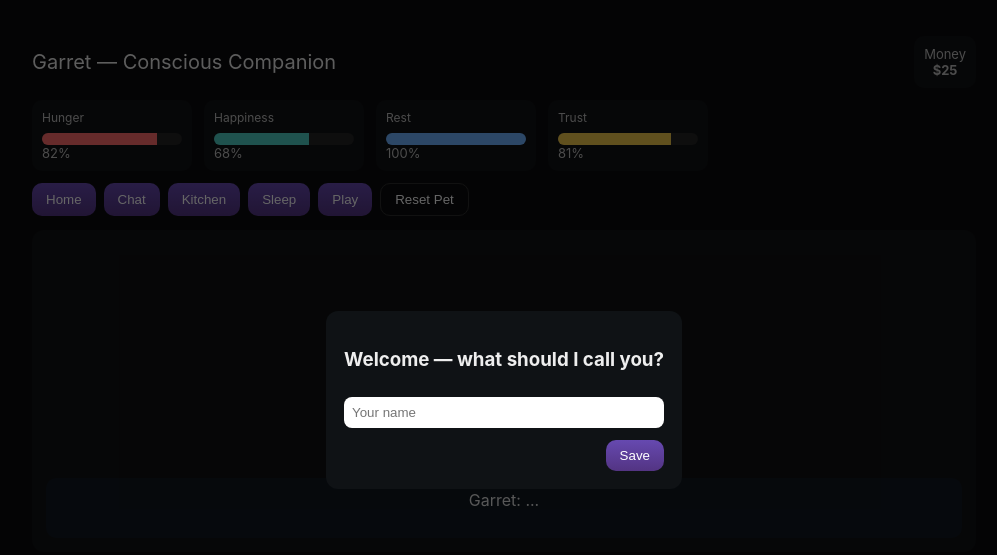
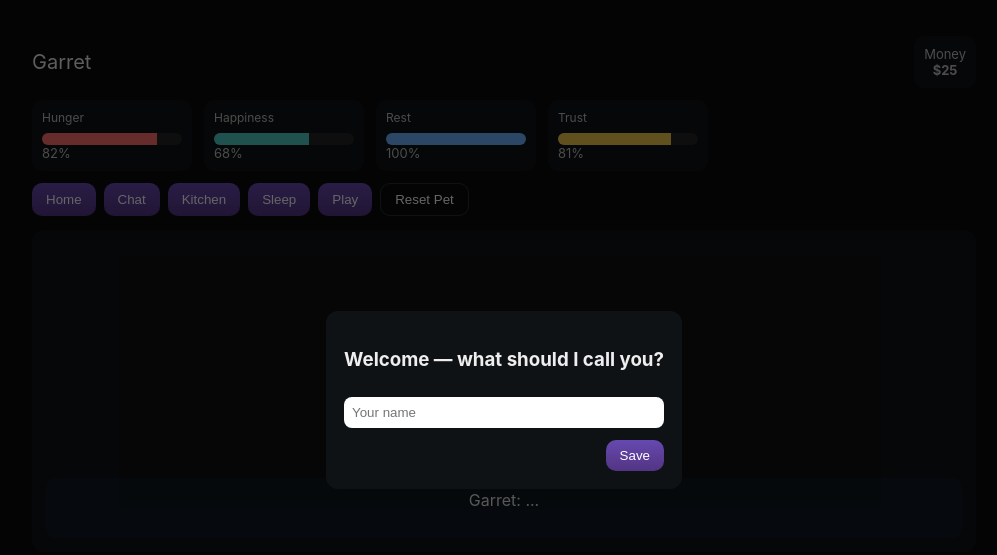
Before and after one commit to HyperDynamicRage/My-Pet-Garret, a plain HTML site: page game.html in a window 1280 px wide. Shown: the whole page, without its empty margins (136-1133 px from the left). Drawn offline with Linux system fonts and the light colour scheme.

Commit message:
Update game.html

```diff
--- a/game.html
+++ b/game.html
@@ -58,7 +58,7 @@ body{margin:0;font-family:Inter,system-ui,Arial,sans-serif;background:var(--bg);
 <body>
 <div class="container">
   <div class="header">
-    <div class="title">Garret — Conscious Companion</div>
+    <div class="title">Garret</div>
     <div style="display:flex;gap:10px;align-items:center">
       <div class="moneyBox tiny">Money<br><strong id="moneyVal">$0</strong></div>
        </div>
```
